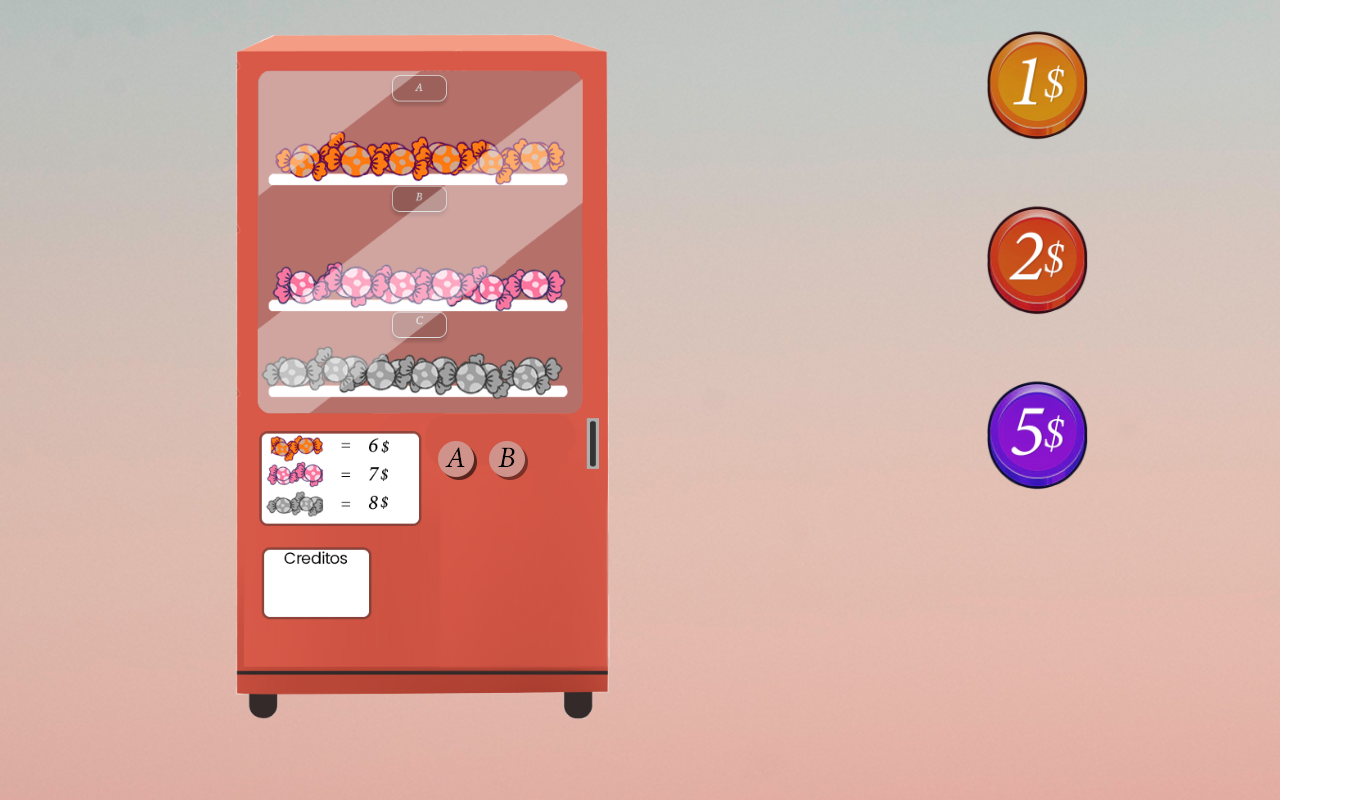
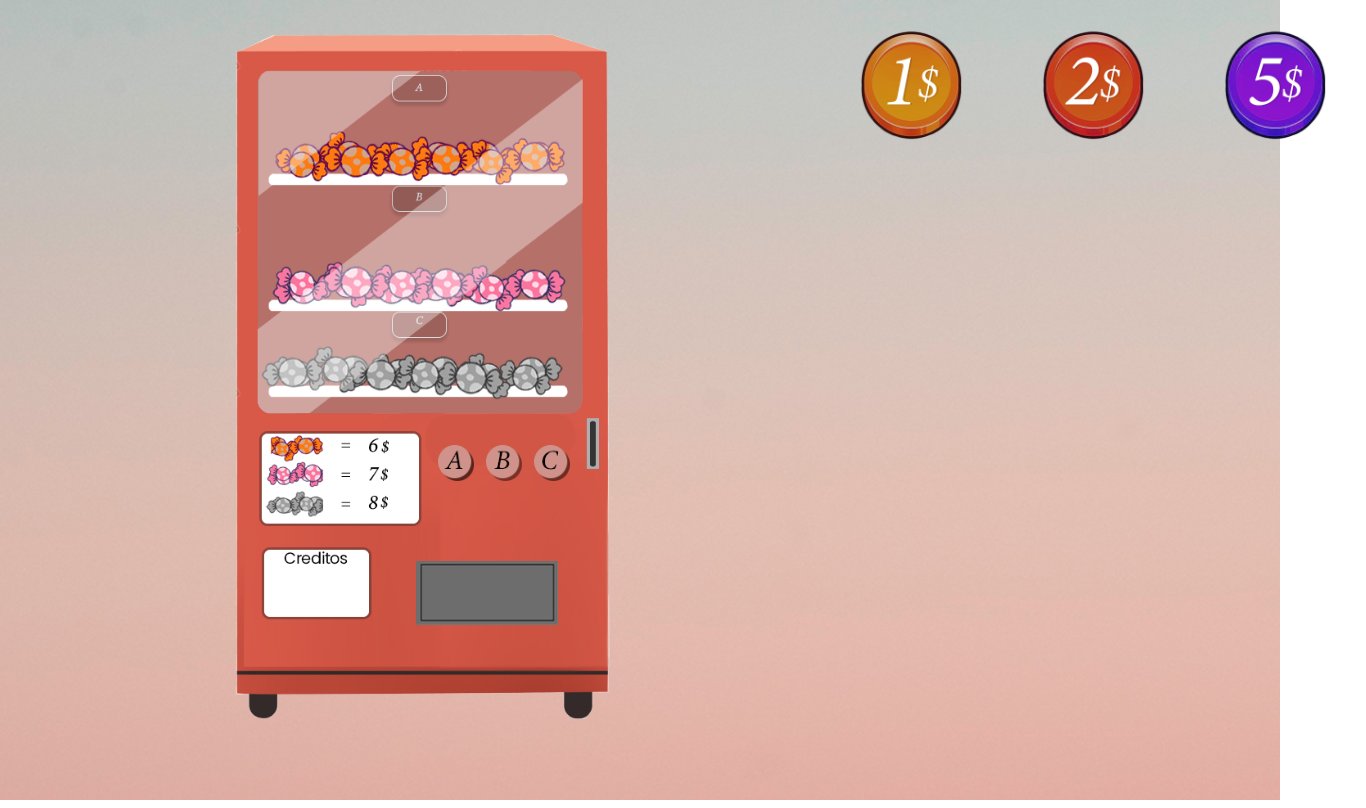
Before and after one commit to 1ZOD/Maquina-de-Doces, a Vue app: page / in a window 1280 px wide. Shown: the whole page, 1366 px wide, since content can reach past the window. Built offline with nearby package versions, Linux system fonts and the light colour scheme.

Commit message:
Modificando css e html da maquina

```diff
--- a/src/App.vue
+++ b/src/App.vue
@@ -3,9 +3,12 @@
     <div class="base_grid">
       <div class="campo_maquina">
         <img alt="maquina_doces" src="./assets/maquina.png">
-      <button type="button"><img alt="botao-a" src="./assets/A.png" style='position:relative; top:-35vh; left:-44vh;' height="39" width="39"/></button>
-      <button type="button"><img alt="botao-b" src="./assets/B.png" style='position:relative; top:-35vh; left:-44vh;' height="39" width="39"/></button>
-      <button type="button"><img alt="botao-c" src="./assets/C.png" style='position:relative; top:-35vh; left:-44vh;;' height="39" width="39"/></button>
+        <button type="button"><img alt="botao-a" src="./assets/A.png" style="height: 4.5vh;"/></button>
+        <button type="button"><img alt="botao-b" src="./assets/B.png" style="height: 4.5vh;"/></button>
+        <button type="button"><img alt="botao-c" src="./assets/C.png" style="height: 4.5vh;"/></button>
+      </div>
+      <div class="saida_doces">
+        <button type="button"><img alt="botao-c" src="./assets/saida_maquina.png" style="height: 8vh;"/></button>
       </div>
       <div class="campo-moedas">
         <button type="button"><img alt="1 real" src="./assets/1real.png"  style="transition: ease 0.5s;" height="170" width="170"/></button>
@@ -33,38 +36,62 @@ export default {
 *{
   margin: 0%;
 }
+/* #--BACKGROUND--# */
 .background{
   margin: 0%;
   height: 100vh;
   background-image: url(./assets/background.png);
   background-repeat: no-repeat;
 }
+/* #--FIM-BACKGROUND--# */
 
+/* #--DIVIDE O HTML EM DUAS COLUNAS--# */
 .base_grid{
   display: grid;
-  grid-template-columns: auto auto;
+  grid-template-columns: 100vh 0vh 100vh;
   justify-items: left;
   column-gap: 10px;
 }
+/* #--FIM - DIVIDE O HTML EM DUAS COLUNAS--# */
 
+/* #--IMAGEM MAQUINA DE DOCES--# */
 .campo_maquina > img{
   height: 95vh;
+  width: auto;
   padding-left: 10vh;
   z-index: 0;
 }
+/* #--FIM DA IMAGEM MAQUINA DE DOCES--# */
+
+/* #--BOTOES ABC--# */
 .campo_maquina > button{
+  position:relative;
+  top:-40vh;
+  left:54vh;
+  border: none;
+  background-color: transparent;
+  cursor: pointer;
+}
+/* #--FIM BOTOES ABC--# */
+
+/* #--TAMPA PRETA MAQUINA--# */
+.saida_doces > button{
+  position:relative;
+  top:70vh;
+  left:-50vh;
+  border: none;
+  background-color: transparent;
+}
+/* #--FIM TAMPA PRETA MAQUINA--# */
+
+/* #--MOEDAS--# */
+.campo-moedas > button {
   border: none;
   background-color: transparent;
   cursor: pointer;
   transition: ease 1s;
 }
 
-.campo-moedas > button {
-  border: none;
-  background-color: transparent;
-  cursor: pointer;
-  transition: ease 1s;
-}
 .campo-moedas > button>img:hover {
   height: 190px ;
   width: 190px;
@@ -72,5 +99,5 @@ export default {
   cursor: pointer;
   transition: ease 0.3s;
 }
-
+/* #--FIM MOEDAS--# */
 </style>
```
Also changed, not shown: src/assets/saida_maquina.png (added), src/assets/tampamaquina.png (deleted). Lines whose indentation alone changed are shown as unchanged.
